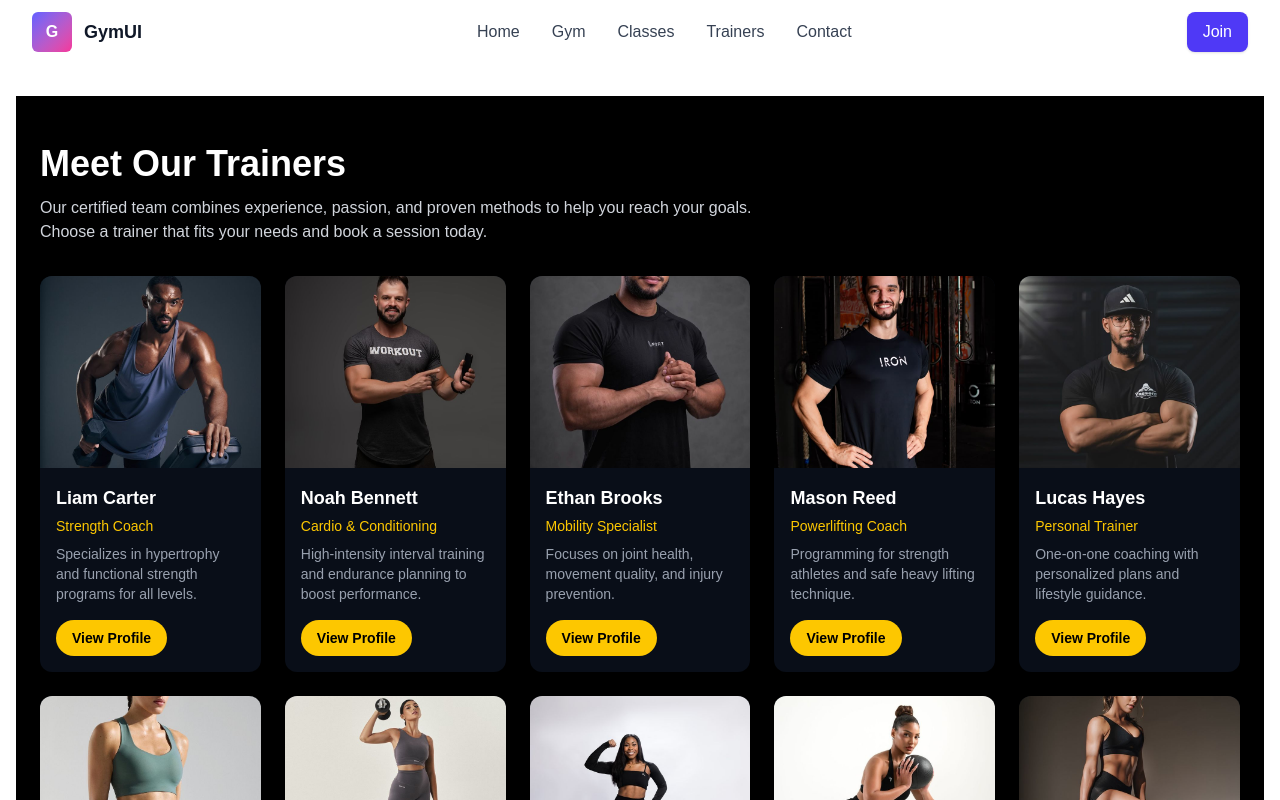
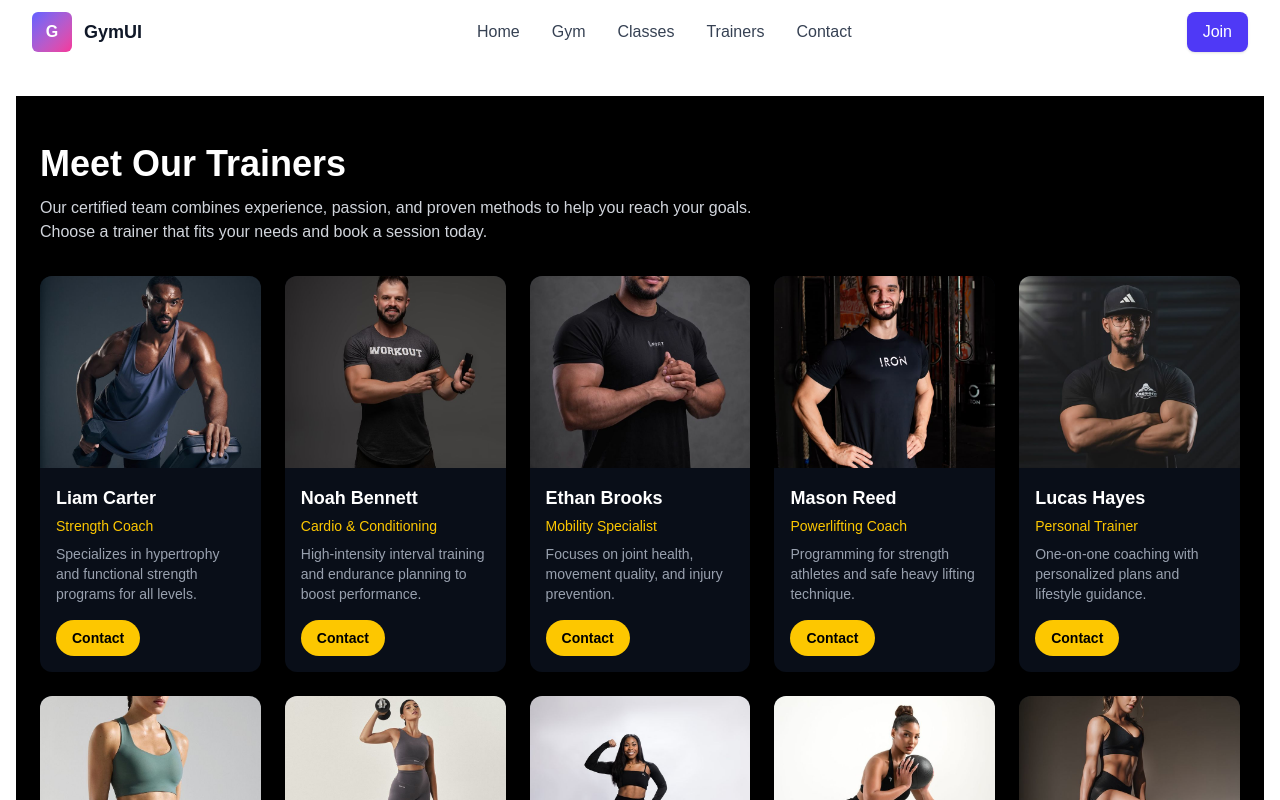
Before and after one commit to petrosasmamaw/Gym, a Next.js app: page /trainers in a window 1280 px wide. Shown: the top 800 px of the page. Built offline with nearby package versions, Linux system fonts and the light colour scheme.

Commit message:
update trainers page

```diff
--- a/src/app/trainers/page.js
+++ b/src/app/trainers/page.js
@@ -34,7 +34,7 @@ export default function TrainersPage() {
                 <div className="text-yellow-400 text-sm font-medium mt-1">{t.role}</div>
                 <p className="mt-2 text-gray-400 text-sm">{t.bio}</p>
                 <div className="mt-4">
-                  <a href="#" className="inline-block bg-yellow-400 text-black px-4 py-2 rounded-full text-sm font-semibold">View Profile</a>
+                  <a href="#" className="inline-block bg-yellow-400 text-black px-4 py-2 rounded-full text-sm font-semibold">Contact</a>
                 </div>
               </div>
             </div>
--- a/src/components/Navbar.js
+++ b/src/components/Navbar.js
@@ -19,7 +19,7 @@ export default function Navbar() {
             <a href="/" className="text-gray-700 dark:text-gray-300 hover:text-indigo-600">Home</a>
             <a href="/gym" className="text-gray-700 dark:text-gray-300 hover:text-indigo-600 font-medium">Gym</a>
             <a href="#classes" className="text-gray-700 dark:text-gray-300 hover:text-indigo-600">Classes</a>
-            <a href="#trainers" className="text-gray-700 dark:text-gray-300 hover:text-indigo-600">Trainers</a>
+            <a href="/trainers" className="text-gray-700 dark:text-gray-300 hover:text-indigo-600">Trainers</a>
             <a href="#contact" className="text-gray-700 dark:text-gray-300 hover:text-indigo-600">Contact</a>
           </div>
 
@@ -49,7 +49,7 @@ export default function Navbar() {
             <a href="/" className="block text-gray-700 dark:text-gray-200 py-2">Home</a>
             <a href="/gym" className="block text-gray-700 dark:text-gray-200 py-2">Gym</a>
             <a href="#classes" className="block text-gray-700 dark:text-gray-200 py-2">Classes</a>
-            <a href="#trainers" className="block text-gray-700 dark:text-gray-200 py-2">Trainers</a>
+            <a href="/trainers" className="block text-gray-700 dark:text-gray-200 py-2">Trainers</a>
             <a href="#contact" className="block text-gray-700 dark:text-gray-200 py-2">Contact</a>
             <a href="/join" className="block text-indigo-600 font-medium py-2">Join</a>
           </div>
```
